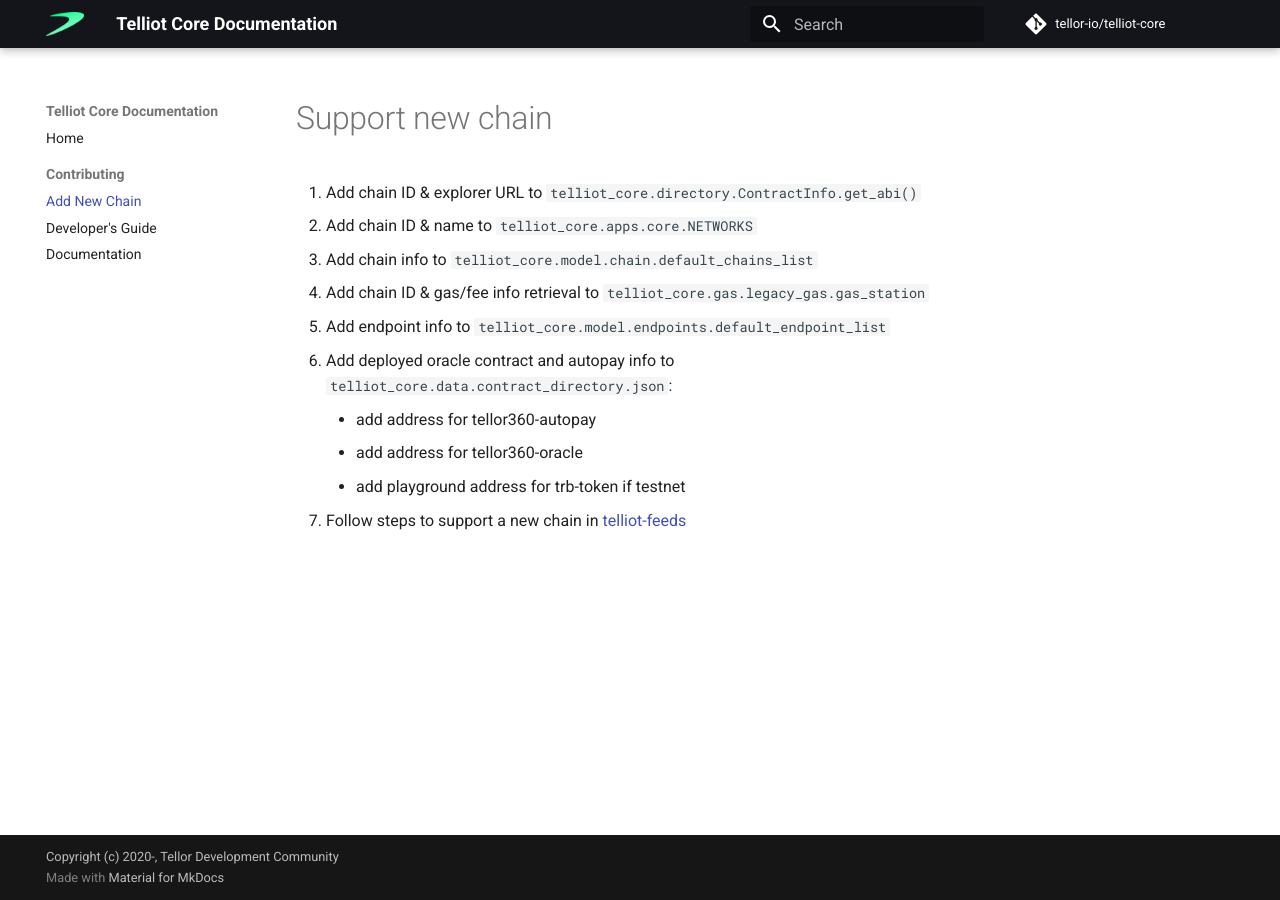
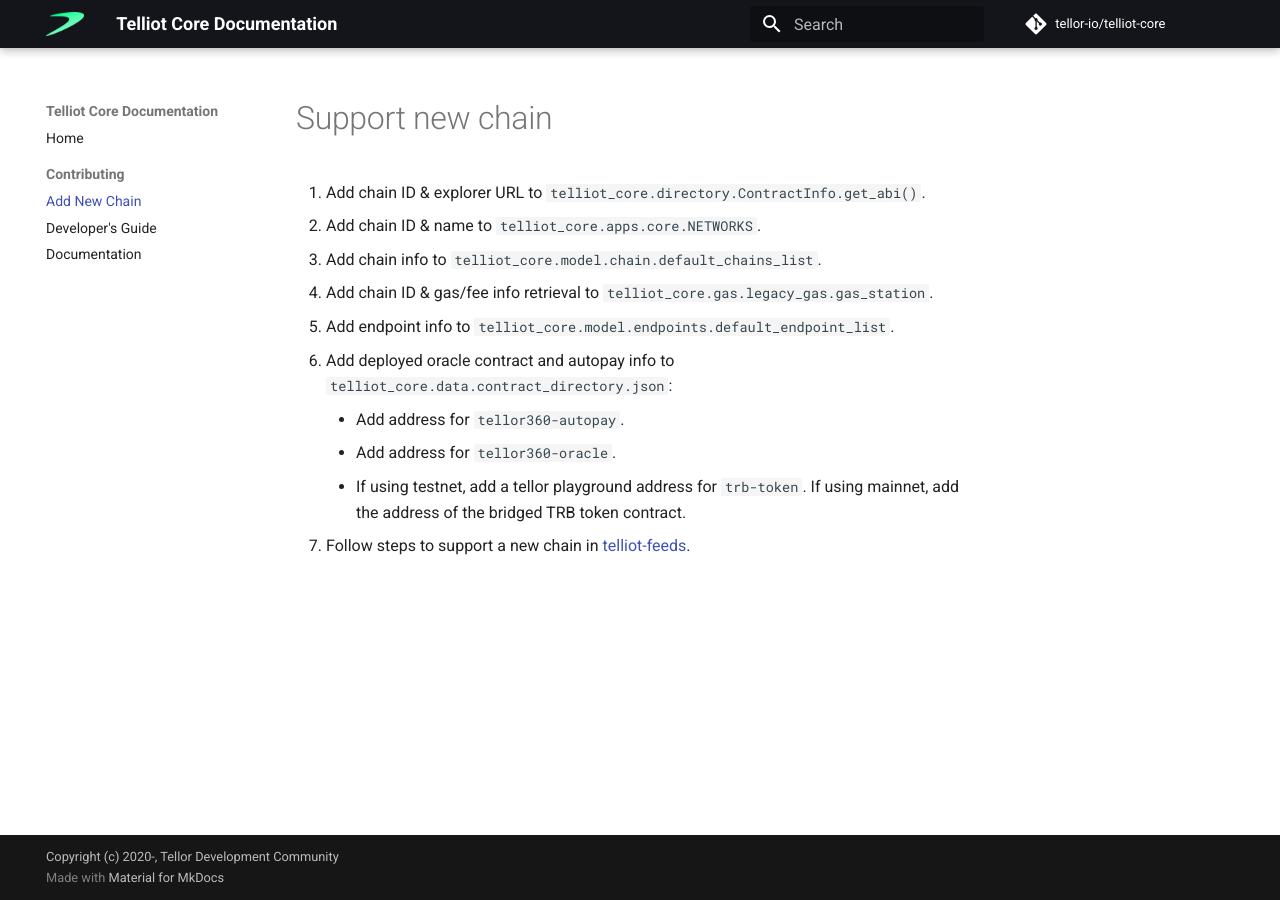
Before and after one commit to tellor-io/telliot-core, an MkDocs documentation site: the page built from docs/add-chain.md, in a window 1280 px wide. Built offline with MkDocs 1.6.1 and Material for MkDocs 9.7.7, drawn with Linux system fonts in a browser that asks for light colours; comment, search, counter and statistics services are not loaded.

Commit message:
Add note about bridged trb

```diff
--- a/docs/add-chain.md
+++ b/docs/add-chain.md
@@ -1,12 +1,12 @@
 # Support new chain
 
-1. Add chain ID & explorer URL to `telliot_core.directory.ContractInfo.get_abi()`
-2. Add chain ID & name to `telliot_core.apps.core.NETWORKS`
-3. Add chain info to `telliot_core.model.chain.default_chains_list`
-4. Add chain ID & gas/fee info retrieval to `telliot_core.gas.legacy_gas.gas_station`
-5. Add endpoint info to `telliot_core.model.endpoints.default_endpoint_list`
+1. Add chain ID & explorer URL to `telliot_core.directory.ContractInfo.get_abi()`.
+2. Add chain ID & name to `telliot_core.apps.core.NETWORKS`.
+3. Add chain info to `telliot_core.model.chain.default_chains_list`.
+4. Add chain ID & gas/fee info retrieval to `telliot_core.gas.legacy_gas.gas_station`.
+5. Add endpoint info to `telliot_core.model.endpoints.default_endpoint_list`.
 6. Add deployed oracle contract and autopay info to `telliot_core.data.contract_directory.json`:
-    - add address for tellor360-autopay
-    - add address for tellor360-oracle
-    - add playground address for trb-token if testnet
-7. Follow steps to support a new chain in [telliot-feeds](https://tellor-io.github.io/telliot-feeds/add-chain/)
+    - Add address for `tellor360-autopay`.
+    - Add address for `tellor360-oracle`.
+    - If using testnet, add a tellor playground address for `trb-token`. If using mainnet, add the address of the bridged TRB token contract.
+7. Follow steps to support a new chain in [telliot-feeds](https://tellor-io.github.io/telliot-feeds/add-chain/).
```
